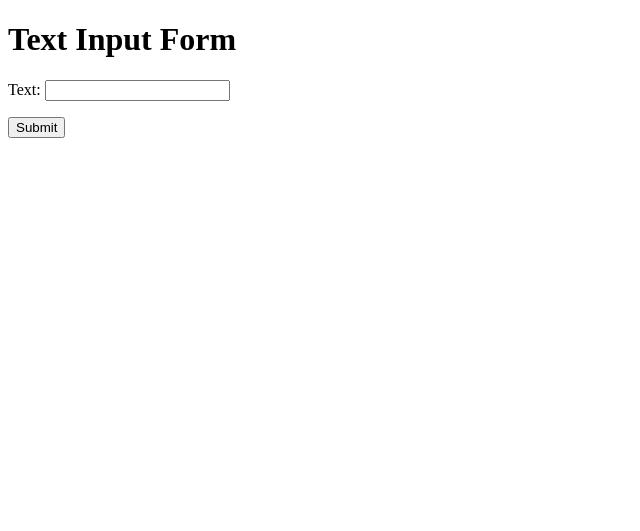
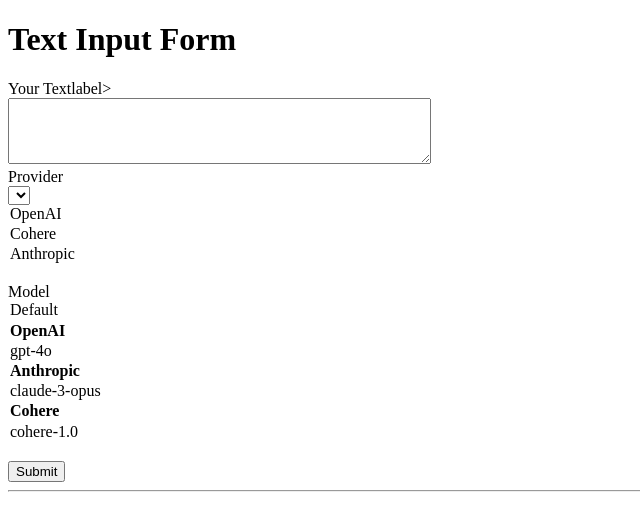
Before and after one commit to allegheny-college-comp-fall-2024/Second-Chomp, a Django app: page / in a window 1280 px wide. Shown: the top 531 px of the page, without its empty margins (0-640 px from the left). Run offline with Django 5.2, Linux system fonts and the light colour scheme; lists and menus that the app fills with data are empty; parts of the project's set-up code (start-up, migrations or seed data) failed here and were passed over.

Commit message:
implementation of html refactor

```diff
--- a/text_processor/textapp/templates/textapp/index.html
+++ b/text_processor/textapp/templates/textapp/index.html
@@ -7,16 +7,57 @@
 </head>
 <body>
     <h1>Text Input Form</h1>
-    <form method="post">
+    <form method="post" action="">
         {% csrf_token %}
-        {{ form.as_p }}
+
+        <!-- Text Input-->
+        </div>
+            <label for ="user_text">Your Text</label>label><br>
+            <textarea id="user_text" name="user_text" rows="4" cols="50">{{ request.POST.user_text|default_if_none:"" }}</textarea>
+        </div>
+        <br>
+
+        <!-- Provider selector -->
+        <div>
+            <label for="provider">Provider</label><br>
+            <select id="provider" name="provider"></select>
+            <option value="openai" {% if provider == "openai" %}selected{% endif %}>OpenAI</option>
+            <option value="cohere" {% if provider == "cohere" %}selected{% endif %}>Cohere</option>
+            <option value="anthropic" {% if provider == "anthropic" %}selected{% endif %}>Anthropic</option>
+        </select>
+        </div>
+        <br/>
+        <!-- Model selector -->
+         <div>
+            <label for ="model">Model</label><br>
+            <selct id="model" name="model">
+                <option value="" {% if not model %}selected{% endif %}>Default</option>
+                <optgroup label="OpenAI">
+                <option value="gpt-4o"        {% if model == "gpt-4o"        %}selected{% endif %}>gpt-4o</option>
+                </optgroup>
+                <optgroup label="Anthropic">
+                <option value="claude-3-opus-20240229" {% if model == "claude-3-opus-20240229" %}selected{% endif %}>claude-3-opus</option>
+                </optgroup>
+                <optgroup label="Cohere">
+                <option value="command-r-plus" {% if model == "cohere-1.0" %}selected{% endif %}>cohere-1.0</option>
+                </optgroup>
+            </select>
+        </div>
+        <br/>
+
         <button type="submit">Submit</button>
     </form>
+
+    <hr/>
+
     {% if processed_text %}
-        <p>Processed Text: {{ processed_text }}</p>
-    {% endif %}
-    {% if chatgpt_response %}
-        <p>ChatGPT Response: {{ chatgpt_response }}</p>
-    {% endif %}
+    <h2>Processed Text</h2>
+    <p>{{ processed_text }}</p>
+  {% endif %}
+
+  {% if chatgpt_response %}
+    <h2>Response ({{ provider }}{% if model %} / {{ model }}{% endif %})</h2>
+    <pre>{{ chatgpt_response }}</pre>
+  {% endif %}
 </body>
 </html>
--- a/text_processor/textapp/views.py
+++ b/text_processor/textapp/views.py
@@ -2,7 +2,7 @@ from django.shortcuts import render  # Import the render function to render temp
 from django.http import HttpResponse  # Import HttpResponse to send HTTP responses
 from django.views import View  # Import View class to create class-based views
 from .forms import UserInputForm  # Import the form class
-from .llm_factory import get_llm_client
+from .llm_factory import create_llm
 import requests  # Import the requests library to make HTTP requests
 
 # Create your views here.
@@ -16,9 +16,10 @@ class UserInputView(View):
         user_text = request.POST.get('user_text', '')
         # pick provider via querystring, default to OpenAI
         provider = request.GET.get('provider', 'openai')
+        model = request.GET.get('model', None)
 
         try:
-            client = get_llm_client(provider)
+            client = create_llm(provider, model)
         except ValueError as e:
             return HttpResponse(f'Error: {e}', status=400)
 
```
